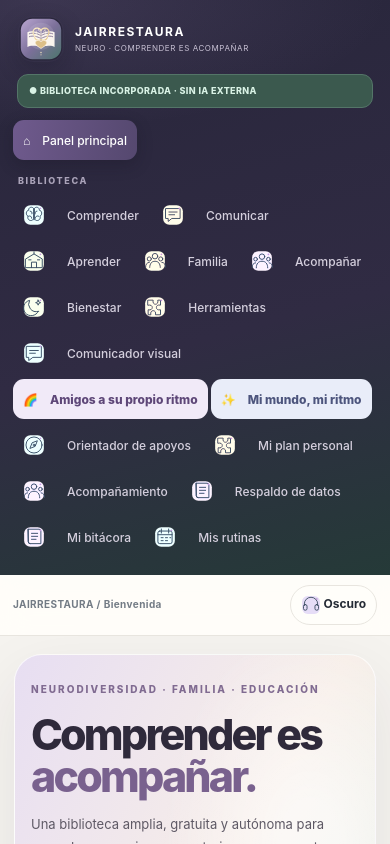
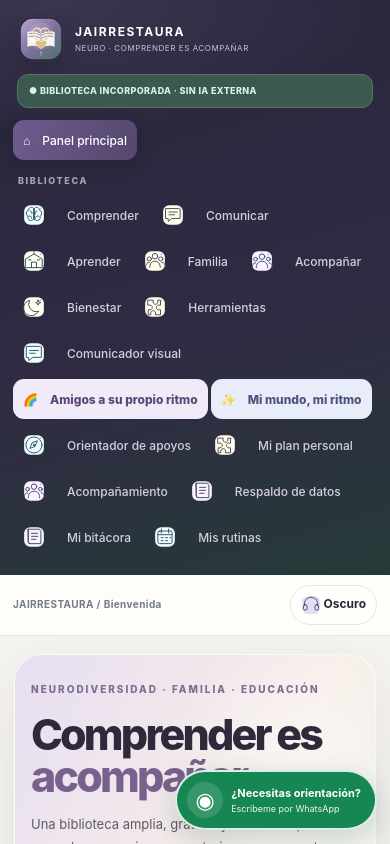
Before and after one commit to jairdiosdeher-collab/jairrestaura-neuro, a React (Vite) app: page / in a window 390 px wide. Shown: the top 844 px of the page. Built offline with nearby package versions, Linux system fonts and the light colour scheme.

Commit message:
Diseña botón flotante responsive de WhatsApp

```diff
--- a/src/styles.css
+++ b/src/styles.css
@@ -598,3 +598,22 @@ button:disabled{filter:saturate(.5)}
 .teen-nav{background:#e9edf9!important;color:#4d557d!important;font-weight:800!important}
 @media(max-width:800px){.teen-hero{grid-template-columns:1fr;padding:26px}.teen-art{min-height:160px}.teen-topic-grid{grid-template-columns:1fr}.teen-support-grid{grid-template-columns:1fr 1fr}.teen-mood-row{grid-template-columns:repeat(3,minmax(0,1fr))}}
 @media(max-width:480px){.teen-hero{padding:21px 17px}.teen-copy p{font-size:13px}.teen-art{min-height:130px}.teen-person{font-size:110px}.teen-welcome{padding:15px;font-size:13px}.teen-topic-head{padding:14px}.teen-topic-body{padding-left:52px}.teen-mood-row{grid-template-columns:repeat(2,minmax(0,1fr))}.teen-support-grid{grid-template-columns:1fr}.teen-safety{padding:15px;gap:10px}.teen-safety>span{font-size:29px}.teen-safety h2{font-size:16px}}
+
+
+/* BOTÓN DE CONTACTO WHATSAPP · JAIRRESTAURA NEURO */
+.whatsapp-float{
+ position:fixed;right:24px;bottom:24px;z-index:20;display:flex;align-items:center;gap:11px;
+ padding:12px 18px 12px 13px;border-radius:999px;background:#168653;color:#fff;
+ text-decoration:none;box-shadow:0 10px 30px #123b2c35;border:2px solid #ffffffd9;
+ transition:transform .2s,box-shadow .2s;max-width:calc(100vw - 28px)
+}
+.whatsapp-float:hover{transform:translateY(-3px);box-shadow:0 14px 34px #123b2c50}
+.whatsapp-symbol{width:40px;height:40px;display:grid;place-items:center;border-radius:50%;background:#ffffff24;font-size:25px;flex:0 0 auto}
+.whatsapp-float b,.whatsapp-float small{display:block}
+.whatsapp-float b{font-size:12px;line-height:1.3}
+.whatsapp-float small{font-size:10px;opacity:.92;margin-top:3px}
+@media(max-width:700px){
+ .whatsapp-float{right:13px;bottom:14px;padding:10px 14px 10px 10px;gap:8px}
+ .whatsapp-symbol{width:36px;height:36px;font-size:22px}
+ .whatsapp-float b{font-size:11px}.whatsapp-float small{font-size:9px}
+}
```
